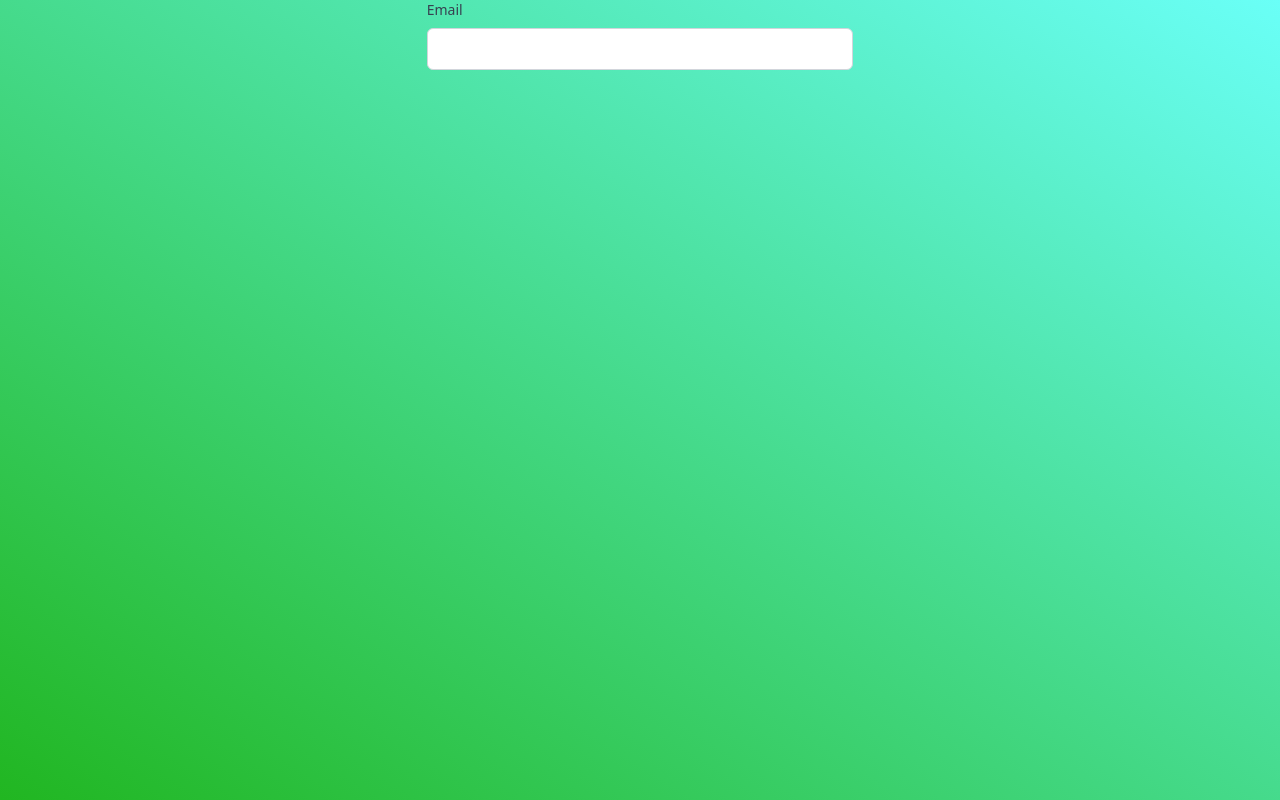
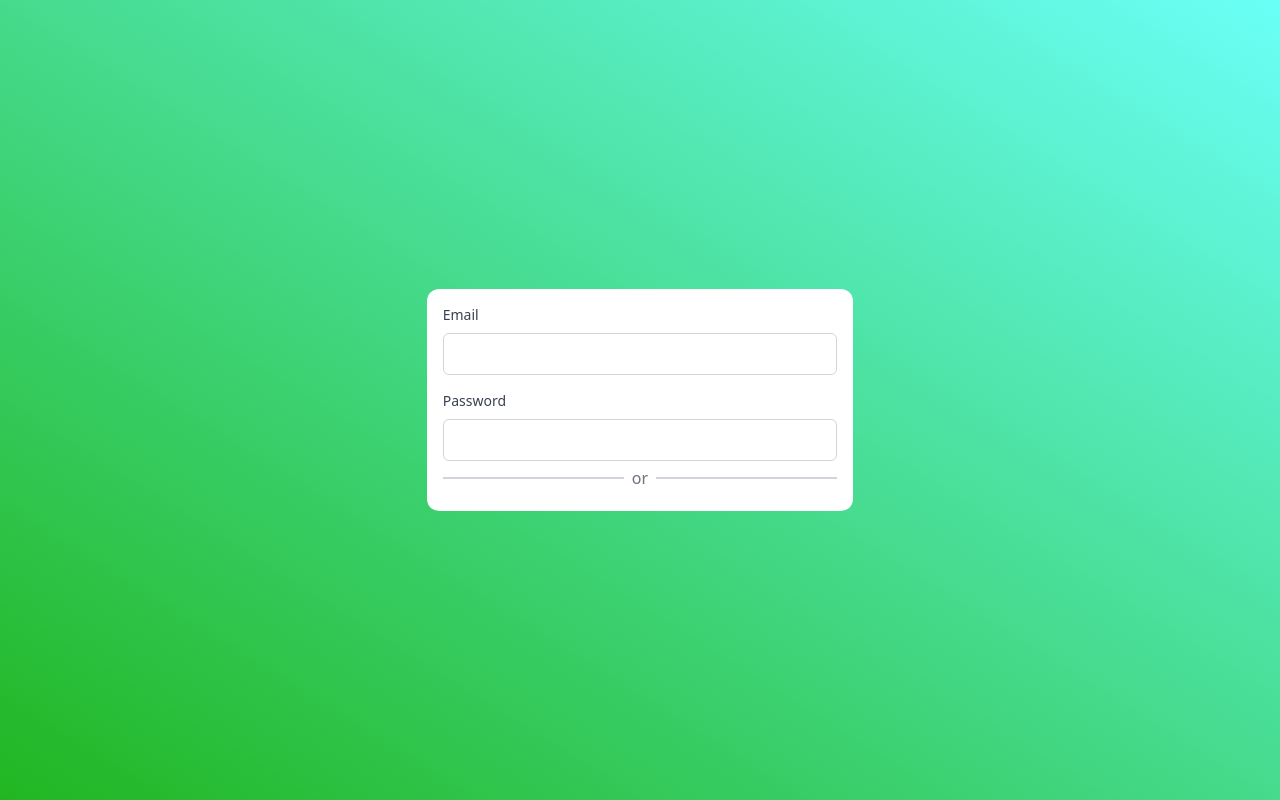
Before and after one commit to FlorianGrollich/capstone, a React (Vite) app in the folder frontend/: page /login in a window 1280 px wide. Built offline with nearby package versions, Linux system fonts and the light colour scheme.

Commit message:
feat:add passwod

```diff
--- a/frontend/src/features/Auth/pages/LoginPage.tsx
+++ b/frontend/src/features/Auth/pages/LoginPage.tsx
@@ -4,13 +4,20 @@ import TextField from "../../../components/TextField.tsx";
 
 const LoginPage: React.FC = () => {
     return (
-        <div className={"h-screen bg-gradient-to-tr from-primary to-accent"}>
-            <div className={"grid grid-cols-3 h-full"}>
-                <div></div>
-                <div className={"col-start-2 "}>
-                    <TextField onChange={() => {}} label={"Email"}/>
+        <div className={"h-screen bg-gradient-to-tr from-primary to-accent flex items-center justify-center"}>
+            <div className="bg-white rounded-xl p-4 w-1/3">
+                <TextField onChange={() => {
+                }} label={"Email"}/>
+                <div className="h-4"></div>
+                <TextField onChange={() => {
+                }} label={"Password"}/>
+                <div className="relative my-4 w-full">
+                    <hr className="border-t-2 border-gray-300"/>
+                    <div className="absolute inset-0 flex items-center justify-center">
+                        <span className="bg-white px-2 text-gray-500">or</span>
+                    </div>
                 </div>
-                <div></div>
+
             </div>
         </div>
     );
```
